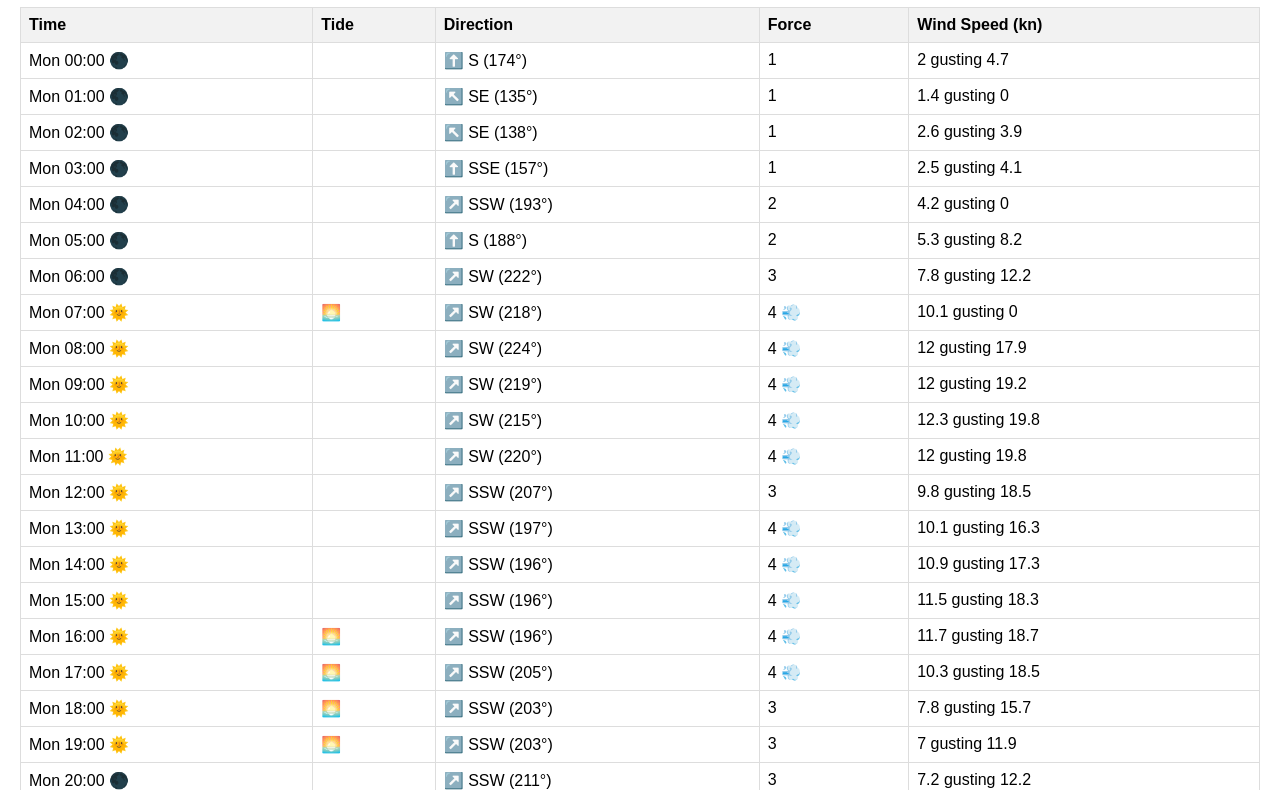
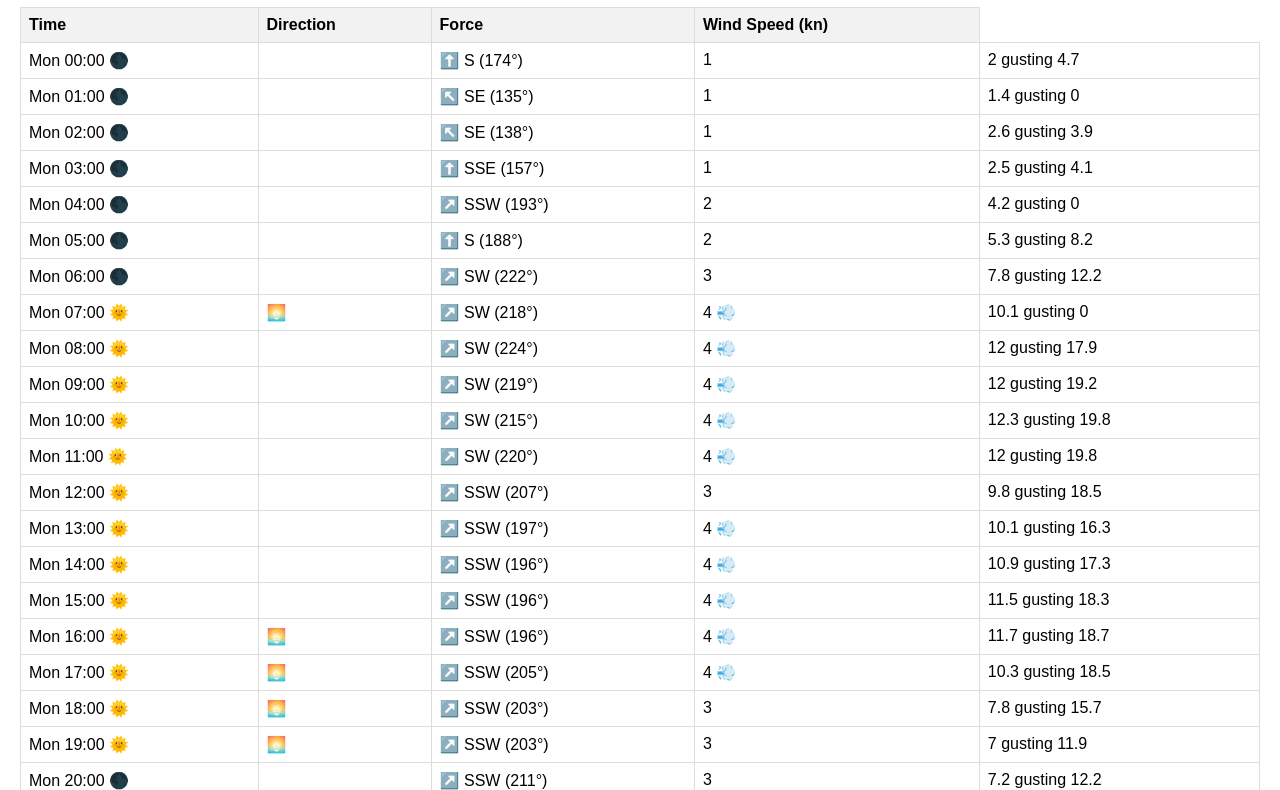
Before and after one commit to dangardner77/surfsup, a plain HTML site: page index.html in a window 1280 px wide. Shown: the part 73-863 px from the top of the page. Drawn offline with Linux system fonts and the light colour scheme.

Commit message:
Update index.html

```diff
--- a/index.html
+++ b/index.html
@@ -44,7 +44,6 @@
         <thead>
             <tr>
                 <th>Time</th>
-                <th>Tide</th>
                 <th>Direction</th>
                 <th>Force</th>
                 <th>Wind Speed (kn)</th>
```
